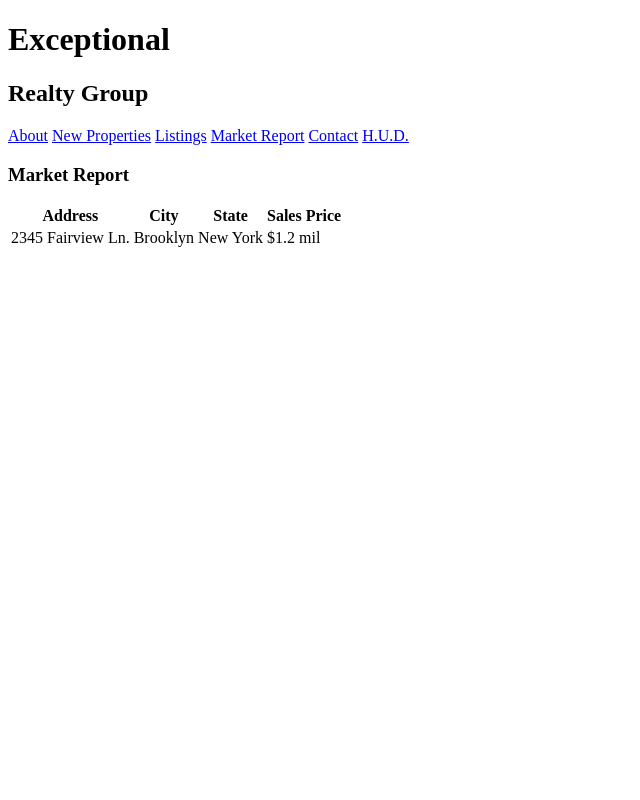
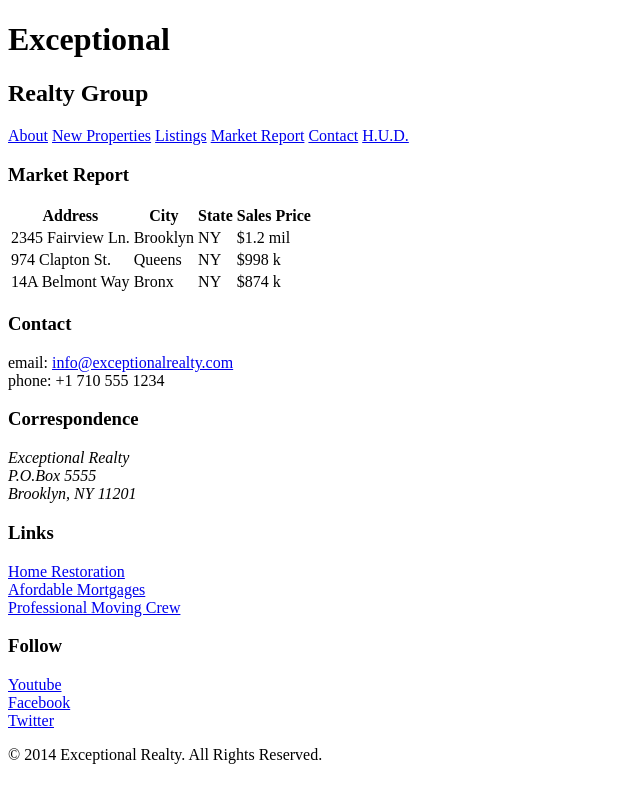
Before and after one commit to cheshicat/exceptional-realty, a plain HTML site: page market-report.html in a window 1280 px wide. Shown: the whole page, without its empty margins (0-640 px from the left). Drawn offline with Linux system fonts and the light colour scheme.

Commit message:
add more content for css lab

```diff
--- a/market-report.html
+++ b/market-report.html
@@ -1,19 +1,22 @@
-<!DOCTYPE html>
+<!doctype html>
 <html lang="en">
 <head>
   <meta charset="UTF-8">
   <title>Exceptional Realty Group - Luxury Homes - Market Report</title>
 </head>
 <body>
+  <header>
+    <div id="logo">
       <h1>Exceptional</h1>
       <h2>Realty Group</h2>
-      <a href="index.html">About</a>
-      <a href="new-properties.html">New Properties</a>
-      <a href="real-estate-listings.html">Listings</a>
-      <a href="market-report.html">Market Report</a>
-      <a href="contact.html">Contact</a>
-      <a href="http://hud.gov" target='_blank'>H.U.D.</a>
+    </div>
 
+    <nav>
+      <a href="index.html">About</a> <a href="new-properties.html">New Properties</a> <a href="real-estate-listings.html">Listings</a> <a href="market-report.html">Market Report</a> <a href="contact.html">Contact</a> <a href="http://hud.gov" target="_blank">H.U.D.</a>
+    </nav>
+  </header>
+
+  <section>
     <h3>Market Report</h3>
     <table>
       <tr>
@@ -25,12 +28,61 @@
       <tr>
         <td>2345 Fairview Ln.</td>
         <td>Brooklyn</td>
-          <td>New York</td>
+        <td>NY</td>
         <td>$1.2 mil</td>
       </tr>
-        <tr></tr>
-        <tr></tr>
+      <tr>
+        <td>974 Clapton St.</td>
+        <td>Queens</td>
+        <td>NY</td>
+        <td>$998 k</td>
+      </tr>
+      <tr>
+        <td>14A Belmont Way</td>
+        <td>Bronx</td>
+        <td>NY</td>
+        <td>$874 k</td>
+      </tr>
     </table>
+  </section>
+
+  <section id="details">
+      <div>
+        <h3>Contact</h3>
+        <p>
+          email: <a href="mailto:info@exceptionalrealty.com">info@exceptionalrealty.com</a><br>
+          phone: +1 710 555 1234
+        </p>
+        <h3>Correspondence</h3>
+        <address>
+          Exceptional Realty<br>
+          P.O.Box 5555<br>
+          Brooklyn, NY 11201
+        </address>
+      </div>
+
+      <div>
+        <h3>Links</h3>
+        <p>
+          <a href="#" target="_blank">Home Restoration</a><br>
+          <a href="#" target="_blank">Afordable Mortgages</a><br>
+          <a href="#" target="_blank">Professional Moving Crew</a>
+        </p>
+      </div>
+
+      <div>
+        <h3>Follow</h3>
+        <p>
+          <a href="#" target="_blank">Youtube</a><br>
+          <a href="#" target="_blank">Facebook</a><br>
+          <a href="#" target="_blank">Twitter</a>
+        </p>
+      </div>
+    </section>
+
+    <footer>
+      &copy; 2014 Exceptional Realty. All Rights Reserved.
+    </footer>
 
 </body>
 </html>
```
Also changed, not shown: contact.html (+56 -11 lines). Lines whose indentation alone changed are shown as unchanged.
